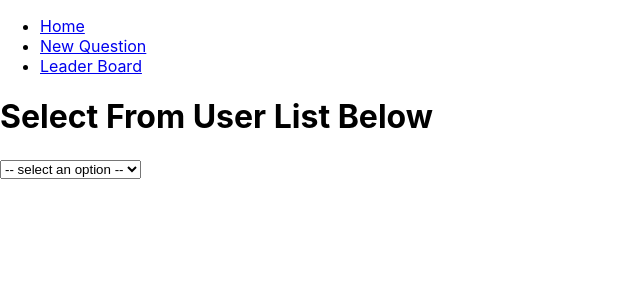
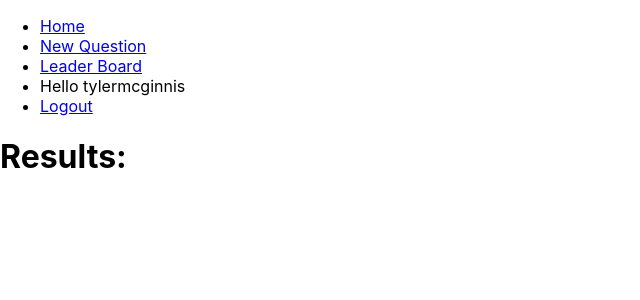
Before and after one commit to Rakeshpatel87p/wouldYouRather, a React (Create React App) app: page /questionStatistics/6ni6ok3ym7mf1p33lnez in a window 1280 px wide. Shown: the top 300 px of the page, without its empty margins (0-640 px from the left). Built offline with nearby package versions, Linux system fonts and the light colour scheme.

Commit message:
new component added

```diff
--- a/src/actions/shared.js
+++ b/src/actions/shared.js
@@ -3,7 +3,7 @@ import { receiveUsers } from '../actions/users'
 import { receiveQuestions } from '../actions/questions'
 import { setAuthedUser } from '../actions/authedUser'
 
-const AUTHED_USER = null
+const AUTHED_USER = 'tylermcginnis'
 
 export function handleInitialData() {
 	return (dispatch) => {
--- a/src/components/App.js
+++ b/src/components/App.js
@@ -3,13 +3,14 @@ import { BrowserRouter as Router, Route } from 'react-router-dom'
 import '../App.css';
 import { connect } from 'react-redux'
 import { handleInitialData } from '../actions/shared'
+import Nav from './Nav'
 import Login from './Login'
 import Dashboard from './Dashboard'
 import AnswerPoll from './AnswerPoll'
 import QuestionCard from './QuestionCard'
 import NewQuestionCard from './NewQuestionCard'
 import LeaderBoard from './LeaderBoard'
-import Nav from './Nav'
+import QuestionStatistics from './QuestionStatistics'
 
 class App extends Component {
 	componentDidMount() {
@@ -24,8 +25,9 @@ class App extends Component {
 					? <Login />
 					: <div>
 						<Route path='/' exact component={Dashboard} />
-						<Route path='/newQuestion' exact component={NewQuestionCard} />
-						<Route path='/leaderBoard' exact component={LeaderBoard} />
+						<Route path='/newQuestion' component={NewQuestionCard} />
+						<Route path='/leaderBoard' component={LeaderBoard} />
+						<Route path='/questionStatistics/:qid' component={QuestionStatistics} />
 					  </div>
 				}
 
--- a/src/components/QuestionCard.js
+++ b/src/components/QuestionCard.js
@@ -12,7 +12,6 @@ class QuestionCard extends Component {
 }
 
 function mapStateToProps({questions}, {id}) {
-
 	return {
 		question: questions[id],
 	}
--- /dev/null
+++ b/src/components/QuestionStatistics.js
@@ -0,0 +1,27 @@
+import React, { Component } from 'react';
+import { connect } from 'react-redux';
+
+class QuestionStatistics extends Component {
+	render() {
+		//const { name, avatarUrl } = this.props.userData
+
+		return (
+			<div>
+				<h1>Results:</h1>
+
+			</div>
+		)
+	}
+}
+
+function mapStateToProps({questions, users}, props) {
+	const [qid] = '8xf0y6ziyjabvozdd253nd'
+	//const userToQuery = questions[qid].author
+	console.log(questions[qid])
+	return {
+		questionData: questions[qid],
+		//userData: users[questions[qid].author]
+	}
+}
+
+export default connect(mapStateToProps)(QuestionStatistics)
```
